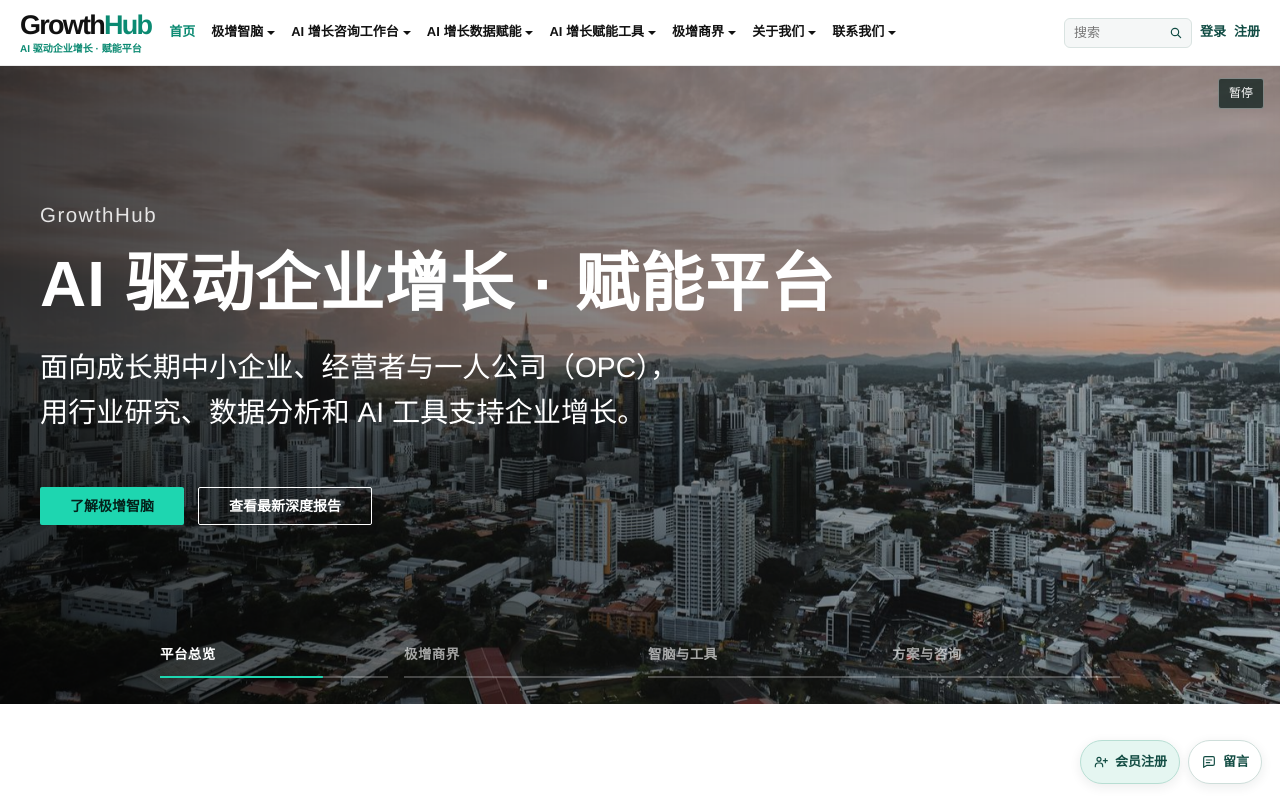
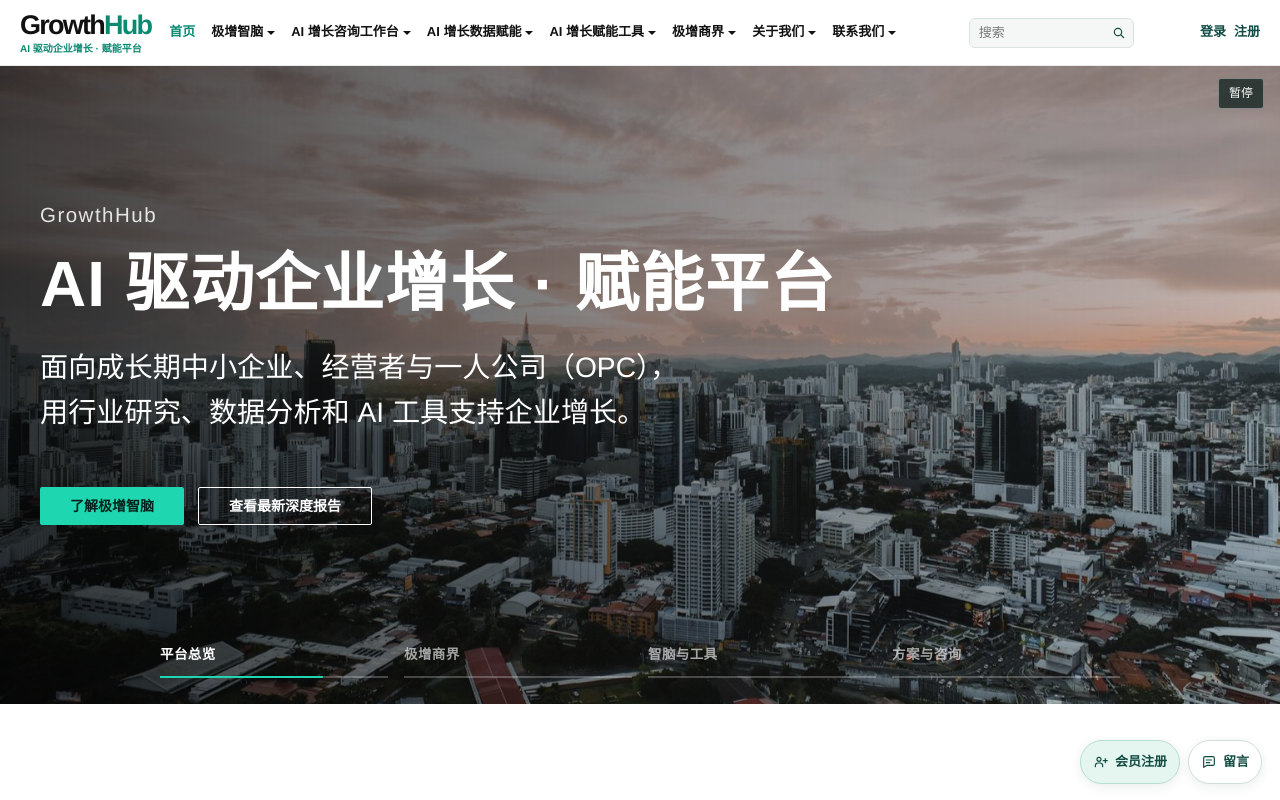
Before and after one commit to Chris00312/opc-workbench, a plain HTML site: page website/index.html in a window 1280 px wide. Shown: the top 800 px of the page. Drawn offline with Linux system fonts and the light colour scheme.

Commit message:
加宽并居中官网导航搜索框

```diff
--- a/website/assets/css/style.css
+++ b/website/assets/css/style.css
@@ -616,11 +616,19 @@ html { scroll-padding-top: calc(var(--nav-h) + 12px); }
 .modal-box { max-height: calc(100dvh - 32px); overflow: auto; }
 .contact .btn-line { color: #fff; border-color: #fff; }
 
+@media (min-width: 1121px) {
+  .nav .container { gap: 0; }
+  .nav .site-brand { margin-right: 30px; }
+  .nav-links { flex: 0 0 auto; }
+  .nav-tools { flex: 1; min-width: 0; margin-left: 0; padding-left: 8px; gap: 8px; }
+  .site-search { width: clamp(118px, calc(28vw - 193px), 208px); min-width: 0; margin-inline: auto; }
+}
+
 @media (min-width: 1121px) and (max-width: 1280px) {
-  .nav .container { gap: 11px; padding-inline: 20px; }
-  .site-brand { margin-right: 0; }
+  .nav .container { padding-inline: 20px; }
+  .nav .site-brand { margin-right: 11px; }
   .nav-links > li > a { gap: 4px; padding-inline: 7px; font-size: 13px; }
-  .nav-tools, .nav-account { gap: 8px; }
+  .nav-account { gap: 8px; }
 }
 
 @media (max-width: 1120px) {
--- a/website/index.html
+++ b/website/index.html
@@ -6,7 +6,7 @@
 <title>GrowthHub 企业增长赋能平台 — AI 驱动企业增长赋能平台</title>
 <meta name="description" content="GrowthHub 提供商界洞察、行业资讯、深度报告，以及面向企业的增长数据分析和战略咨询。">
 <link rel="icon" type="image/svg+xml" href="assets/brand/favicon.svg">
-<link rel="stylesheet" href="assets/css/style.css?v=20261121b">
+<link rel="stylesheet" href="assets/css/style.css?v=20261121c">
 </head>
 <body data-page="home">
 <div id="site-header"></div>
```
Also changed, not shown: website/about.html (+1 -1 lines), website/academy.html (+1 -1 lines), website/consulting.html (+1 -1 lines), website/contact.html (+1 -1 lines), website/credits.html (+1 -1 lines), website/insights.html (+1 -1 lines), website/privacy.html (+1 -1 lines), website/solution.html (+1 -1 lines), website/tools.html (+1 -1 lines), website/workbench.html (+1 -1 lines), website/zhinao.html (+1 -1 lines), 2 other files.
